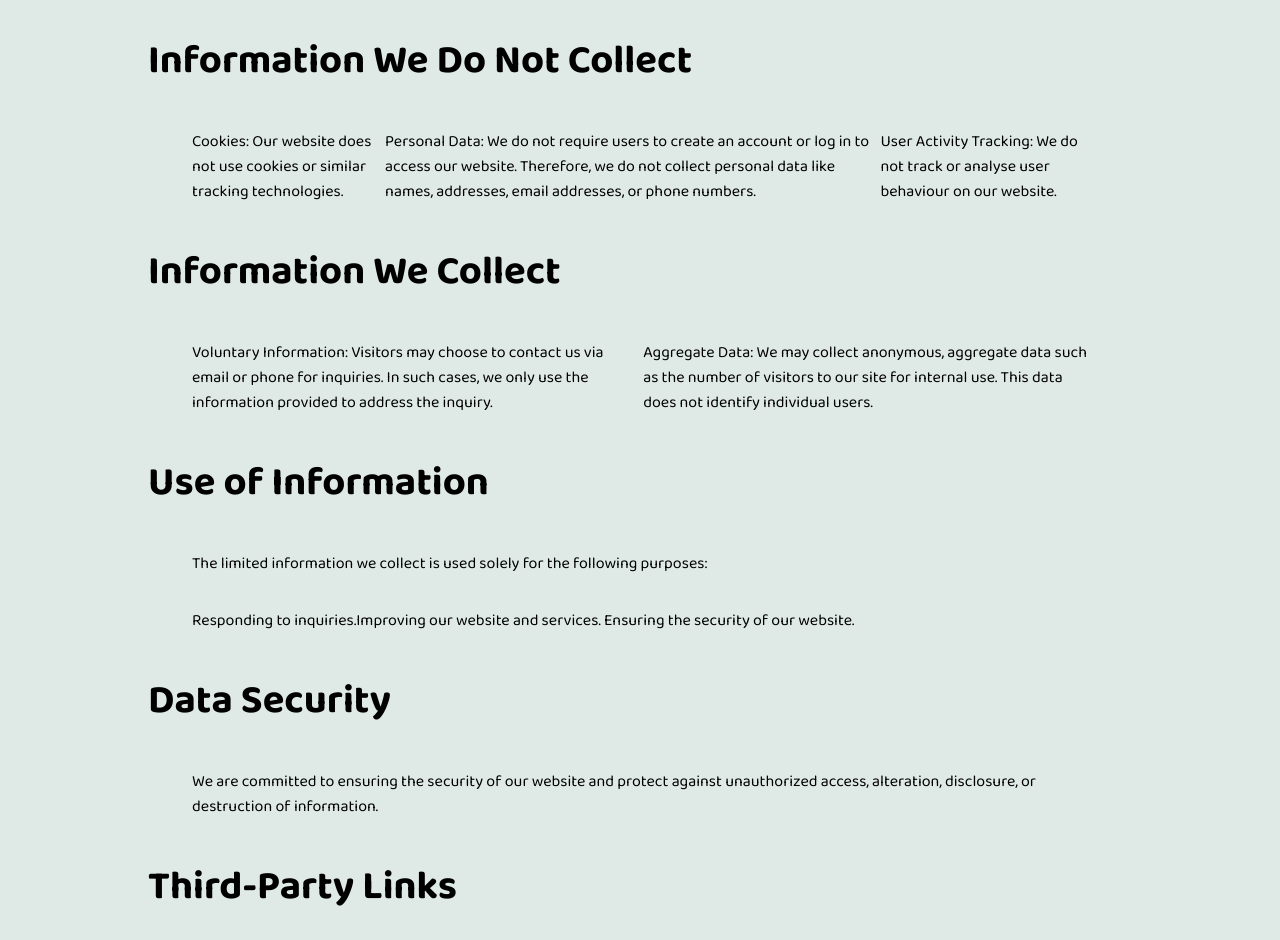
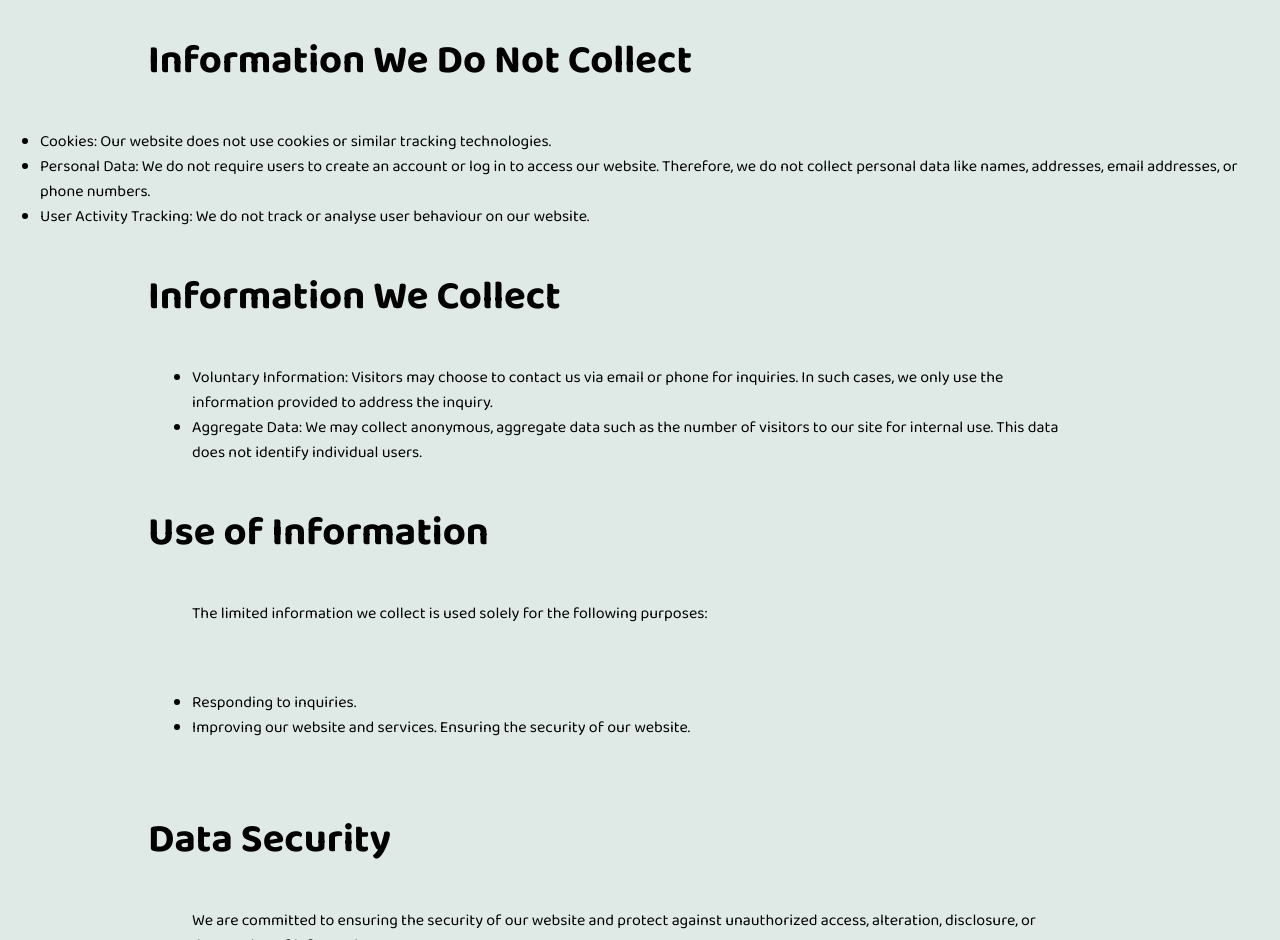
Before and after one commit to BtheBEST84/Semester-project1, a plain HTML site: page privacypolicy.html in a window 1280 px wide. Shown: the part 1100-2040 px from the top of the page. Drawn offline with Linux system fonts and the light colour scheme; a web font is replaced by a local one.

Commit message:
Fixing some bugs in the ul styling

```diff
--- a/CSS/styles.css
+++ b/CSS/styles.css
@@ -84,7 +84,7 @@ nav li a {
   font-size: 0.85rem;
 }
 
-ul, li {
+nav ul, nav li {
   list-style-type: none;
 }
 
@@ -226,7 +226,7 @@ h3 {
     display: none;
   }
 
-  ul {
+  nav ul {
     display: flex;
     flex-direction: row;
     justify-content: space-around;
--- a/privacypolicy.html
+++ b/privacypolicy.html
@@ -65,22 +65,21 @@
           collect, use, and safeguard any information obtained.
         </p>
         <h2 class="header-privacy-terms">Information We Do Not Collect</h2>
-        <ul class="article-text">
-          <li>
+        <ul class="article-bullets">
+          <li class="article-bullets">
             Cookies: Our website does not use cookies or similar tracking
             technologies.
           </li>
-          <li>
+          <li class="article-bullets">
             Personal Data: We do not require users to create an account or log
             in to access our website. Therefore, we do not collect personal data
             like names, addresses, email addresses, or phone numbers.
           </li>
-          <li>
+          <li class="article-bullets">
             User Activity Tracking: We do not track or analyse user behaviour on
             our website.
           </li>
         </ul>
-
         <h2 class="header-privacy-terms">Information We Collect</h2>
         <ul class="article-text">
           <li>
@@ -100,13 +99,13 @@
           The limited information we collect is used solely for the following
           purposes:
         </p>
-        <ul class="article-text">
+        <p><ul class="article-text">
           <li>Responding to inquiries.</li>
           <li>
             Improving our website and services. Ensuring the security of our
             website.
           </li>
-        </ul>
+        </ul></p>
         <h2 class="header-privacy-terms">Data Security</h2>
         <p class="article-text">
           We are committed to ensuring the security of our website and protect
```
Also changed, not shown: termsandconditions.html (+1 -1 lines).
